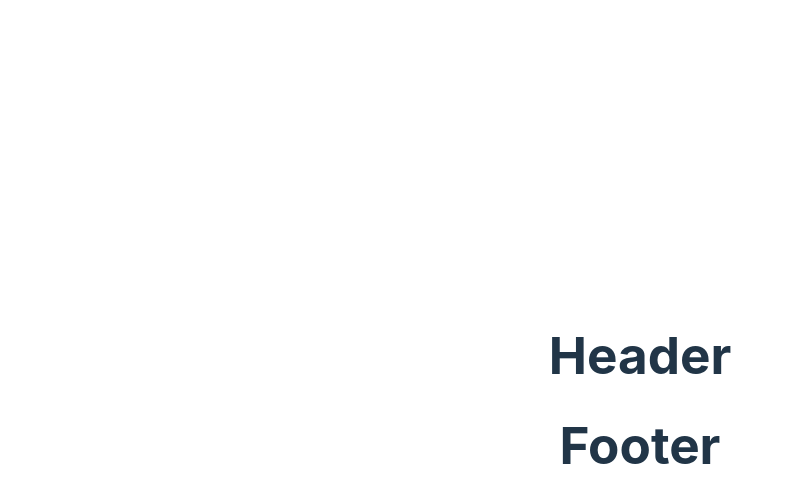
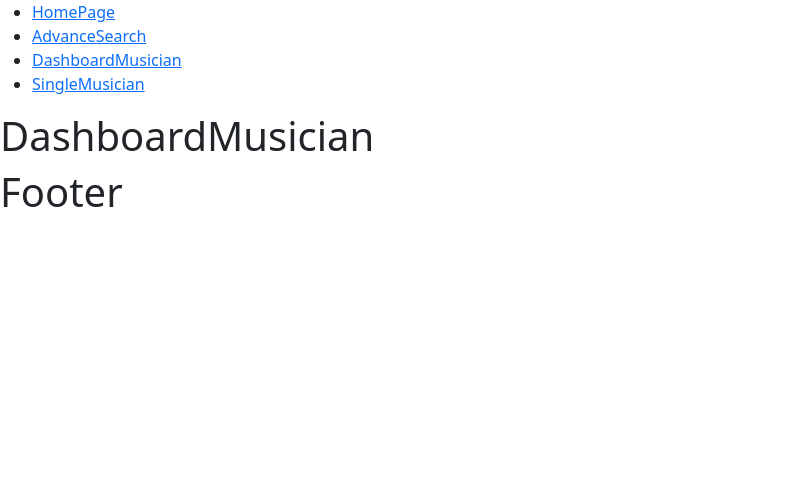
Before and after one commit to DanielMarella/progetto-finale-front-end, a Vue app: page /DashboardMusician in a window 1280 px wide. Before the commit this address had no page. Shown: the top 502 px of the page, without its empty margins (0-791 px from the left). Built offline with nearby package versions, Linux system fonts and the light colour scheme.

Commit message:
Adding router for structuring the project

```diff
--- a/src/App.vue
+++ b/src/App.vue
@@ -1,7 +1,7 @@
 <script>
 import HeaderApp from './components/HeaderApp.vue'
 import FooterApp from './components/FooterApp.vue'
-
+import 'bootstrap/scss/bootstrap.scss'
   export default{
     name : 'App',
 
@@ -28,16 +28,4 @@ import FooterApp from './components/FooterApp.vue'
 @use './styles/general.scss' as *;
 
 
-.logo {
-  height: 6em;
-  padding: 1.5em;
-  will-change: filter;
-  transition: filter 300ms;
-}
-.logo:hover {
-  filter: drop-shadow(0 0 2em #646cffaa);
-}
-.logo.vue:hover {
-  filter: drop-shadow(0 0 2em #42b883aa);
-}
 </style>
--- a/src/components/HeaderApp.vue
+++ b/src/components/HeaderApp.vue
@@ -1,13 +1,52 @@
 <template >
-    <div>
-        <h1>Header</h1>
-    </div>
+    <nav>
+        <ul>
+            <li v-for="link in links">
+                <router-link :to="link.route">
+                    {{ link.name }}
+                </router-link>
+            </li>
+        </ul>
+    </nav>
 </template>
+
+
 <script>
+
 export default {
-    name: 'HeaderApp'
+    name: 'HeaderApp',
+
+    data() {
+        return {
+            links : [
+                {
+                    route: './',
+                    name: 'HomePage'
+                },
+                {
+                    route: './advance-search',
+                    name: 'AdvanceSearch'
+                },
+                {
+                    route: './DashboardMusician',
+                    name: 'DashboardMusician'
+                },
+                {
+                    route: './SingleMusician',
+                    name: 'SingleMusician'
+                },
+            ]
+        }
+    },
+
 }
+
+
 </script>
+
+
+
+
 <style lang="scss">
 
 </style>
--- a/src/pages/AdvanceSearch.vue
+++ b/src/pages/AdvanceSearch.vue
@@ -1,6 +1,8 @@
 <template>
     <div>
-
+        <h1>
+            advance-search
+        </h1>
     </div>
 </template>
 
--- a/src/pages/DashboardMusician.vue
+++ b/src/pages/DashboardMusician.vue
@@ -1,6 +1,8 @@
 <template>
     <div>
-
+        <h1>
+            DashboardMusician
+        </h1>
     </div>
 </template>
 
--- a/src/pages/SingleMusician.vue
+++ b/src/pages/SingleMusician.vue
@@ -1,6 +1,6 @@
 <template>
     <div>
-
+        <h1>SingleMusician</h1>
     </div>
 </template>
 
--- a/src/router.js
+++ b/src/router.js
@@ -1,10 +1,41 @@
 import { createRouter, createWebHistory } from "vue-router";
+
+import HomePage from './pages/HomePage.vue';
+import AdvanceSearch from './pages/AdvanceSearch.vue';
+import DashboardMusician from './pages/DashboardMusician.vue';
+import SingleMusician from './pages/SingleMusician.vue';
+
 
 
 
 const router= createRouter({
     history: createWebHistory(),
-    routes: []
+    routes: [
+
+        {
+            path: '/',
+            name: 'HomePage',
+            component: HomePage,
+        },
+        {
+            path: '/advance-search',
+            name: 'AdvanceSearch',
+            component: AdvanceSearch,
+        },
+        {
+            path: '/DashboardMusician',
+            name: 'DashboardMusician',
+            component: DashboardMusician,
+        },
+        {
+            path: '/SingleMusician',
+            name: 'SingleMusician',
+            component: SingleMusician,
+        },
+
+
+
+    ]
 
 })
 
--- a/src/styles/general.scss
+++ b/src/styles/general.scss
@@ -1,89 +1,8 @@
-:root {
-    font-family: Inter, system-ui, Avenir, Helvetica, Arial, sans-serif;
-    line-height: 1.5;
-    font-weight: 400;
 
-    color-scheme: light dark;
-    color: rgba(255, 255, 255, 0.87);
-    background-color: #242424;
+// Reset
 
-    font-synthesis: none;
-    text-rendering: optimizeLegibility;
-    -webkit-font-smoothing: antialiased;
-    -moz-osx-font-smoothing: grayscale;
-    -webkit-text-size-adjust: 100%;
-  }
-
-  a {
-    font-weight: 500;
-    color: #646cff;
-    text-decoration: inherit;
-  }
-  a:hover {
-    color: #535bf2;
-  }
-
-  a {
-    font-weight: 500;
-    color: #646cff;
-    text-decoration: inherit;
-  }
-  a:hover {
-    color: #535bf2;
-  }
-
-  body {
-    margin: 0;
-    display: flex;
-    place-items: center;
-    min-width: 320px;
-    min-height: 100vh;
-  }
-
-  h1 {
-    font-size: 3.2em;
-    line-height: 1.1;
-  }
-
-  button {
-    border-radius: 8px;
-    border: 1px solid transparent;
-    padding: 0.6em 1.2em;
-    font-size: 1em;
-    font-weight: 500;
-    font-family: inherit;
-    background-color: #1a1a1a;
-    cursor: pointer;
-    transition: border-color 0.25s;
-  }
-  button:hover {
-    border-color: #646cff;
-  }
-  button:focus,
-  button:focus-visible {
-    outline: 4px auto -webkit-focus-ring-color;
-  }
-
-  .card {
-    padding: 2em;
-  }
-
-  #app {
-    max-width: 1280px;
-    margin: 0 auto;
-    padding: 2rem;
-    text-align: center;
-  }
-
-  @media (prefers-color-scheme: light) {
-    :root {
-      color: #213547;
-      background-color: #ffffff;
-    }
-    a:hover {
-      color: #747bff;
-    }
-    button {
-      background-color: #f9f9f9;
-    }
-  }
+*{
+  margin: 0;
+  padding: 0;
+  box-sizing: border-box;
+}
```
